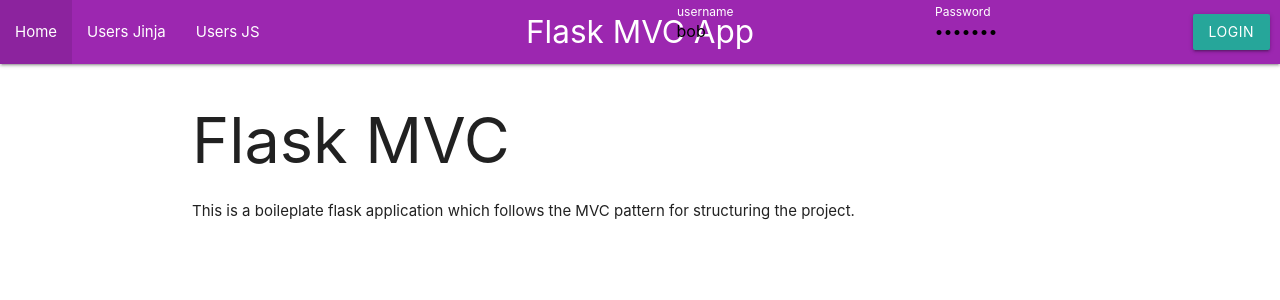
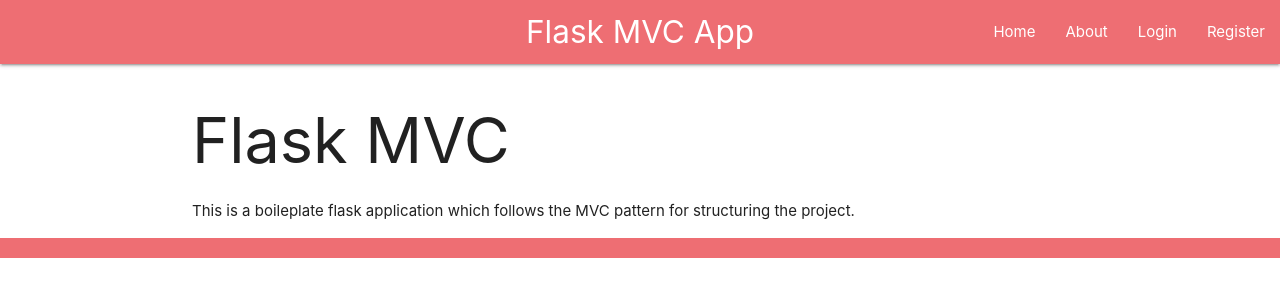
Before and after one commit to ConnectiveTech/ConnectiveTech, a Flask app: page / in a window 1280 px wide. Shown: the top 300 px of the page. Run offline with Flask 3, Linux system fonts and the light colour scheme.

Commit message:
Implemented some student routes and edited layouts.html

```diff
--- a/App/templates/layout.html
+++ b/App/templates/layout.html
@@ -1,70 +1,79 @@
 <!doctype html>
-<html>
+<html lang="en">
 <head>
-
+    <meta charset="UTF-8">
+    <meta name="viewport" content="width=device-width, initial-scale=1.0">
+    <title>{% block title %}{% endblock %}</title>
+    <link href="https://fonts.googleapis.com/icon?family=Material+Icons" rel="stylesheet">
+    <link rel="stylesheet" href="https://cdnjs.cloudflare.com/ajax/libs/materialize/1.0.0/css/materialize.min.css">
     <link rel="stylesheet" href="{{ url_for('static', filename='style.css') }}">
-     <!--Import Google Icon Font-->
-    <link href="https://fonts.googleapis.com/icon?family=Material+Icons" rel="stylesheet">
-    <!-- Compiled and minified CSS -->
-    <link rel="stylesheet" href="https://cdnjs.cloudflare.com/ajax/libs/materialize/1.0.0/css/materialize.min.css">
-    <!--Let browser know website is optimized for mobile-->
-    <meta name="viewport" content="width=device-width, initial-scale=1.0"/>
-    <title>{% block title %}{% endblock %}</title>
-
 </head>
 <body>
-
-      <nav class="purple">
+    <header>
+        <nav class="nav-extended">
             <div class="nav-wrapper">
-              <a href="#!" class="brand-logo center">{% block page %}{% endblock %}</a>
-              <ul id="nav-mobile" class="left">
+                <a href="/" class="brand-logo center">{% block page %}{% endblock %}</a>
+                <a href="#" data-target="mobile-demo" class="sidenav-trigger"><i class="material-icons">menu</i></a>
+                <ul id="nav-mobile" class="right hide-on-med-and-down">
                     <li><a href="/">Home</a></li>
-                  <li><a href="/users">Users Jinja</a></li>
+                    <li><a href="/#about-us">About</a></li>
                     {% if is_authenticated %}
-                    <li><a href="/identify">Identify</a></li>
+                    <li><a href="/dashboard">Dashboard</a></li>
+                    <li><a href="/logout">Logout</a></li>
+                    {% else %}
+                    <li><a href="/login#login-form">Login</a></li>
+                    <li><a href="/register#register-form">Register</a></li>
                     {% endif %}
-                  <li><a href="/static/users">Users JS</a></li>
                 </ul>
-              {% if is_authenticated %}
-              <ul id="nav-mobile" class="right">
-                <li><a href="/logout">Logout</a></li>
-              </ul>
-              {% else %}
-              <form class="right navbar-form" method="POST" action="/login" style="display: flex; flex-wrap: nowrap; align-items: center; margin-right: 10px;">
-                  <div class="input-field" style="margin-right: 10px;">
-                      <input placeholder="username" value="bob" name="username" type="text" class="validate" required>
-                      <label for="username">username</label>
-                  </div>
-                  <div class="input-field" style="margin-right: 10px;">
-                      <input placeholder="password"value="bobpass" name="password" type="password" class="validate" required>
-                      <label for="password">Password</label>
-                  </div>
-                  <button type="submit" class="btn waves-effect waves-light">Login</button>
-              </form>
-              {% endif %}
-
             </div>
         </nav>
-      <style>
-          .navbar-form label {
-              color: white !important;
-          }
-      </style>
+        <ul class="sidenav" id="mobile-demo">
+            <li><a href="/">Home</a></li>
+            <li><a href="/#about-us">About</a></li>
+            {% if is_authenticated %}
+            <li><a href="/dashboard">Dashboard</a></li>
+            <li><a href="/logout">Logout</a></li>
+            {% else %}
+            <li><a href="/login">Login</a></li>
+            <li><a href="/register">Register</a></li>
+            {% endif %}
+        </ul>
+    </header>
+    <main class="container" id="content">
+        {% block content %}{% endblock %}
+    </main>
+    <footer class="page-footer">
+        <!-- Footer Content Here -->
+    </footer>
 
-    <div class="container" id="content">{% block content %}{% endblock %}</div>
 
     <script src="https://cdnjs.cloudflare.com/ajax/libs/materialize/1.0.0/js/materialize.min.js"></script>
     <script>
         M.AutoInit();
+        document.addEventListener('DOMContentLoaded', function() {
+            var elems = document.querySelectorAll('.sidenav');
+            var instances = M.Sidenav.init(elems, {});
+        });
+
 
         {% with messages = get_flashed_messages() %}
         {% if messages %}
         {% for message in messages %}
-              M.toast({html: '{{message}}'})
+        M.toast({html: '{{message}}'});
         {% endfor %}
         {% endif %}
         {% endwith %}
 
+        // Smooth scroll to form if URL contains hash
+        document.addEventListener('DOMContentLoaded', function() {
+            if(window.location.hash) {
+                let targetId = window.location.hash;
+                let element = document.querySelector(targetId);
+                if(element) {
+                    element.scrollIntoView({behavior: "smooth"});
+                }
+            }
+        });
     </script>
 </body>
 </html>
```
Also changed, not shown: App/views/auth.py (+65 -0 lines), App/templates/index.html (line endings or trailing spaces). Lines whose indentation alone changed are shown as unchanged.
